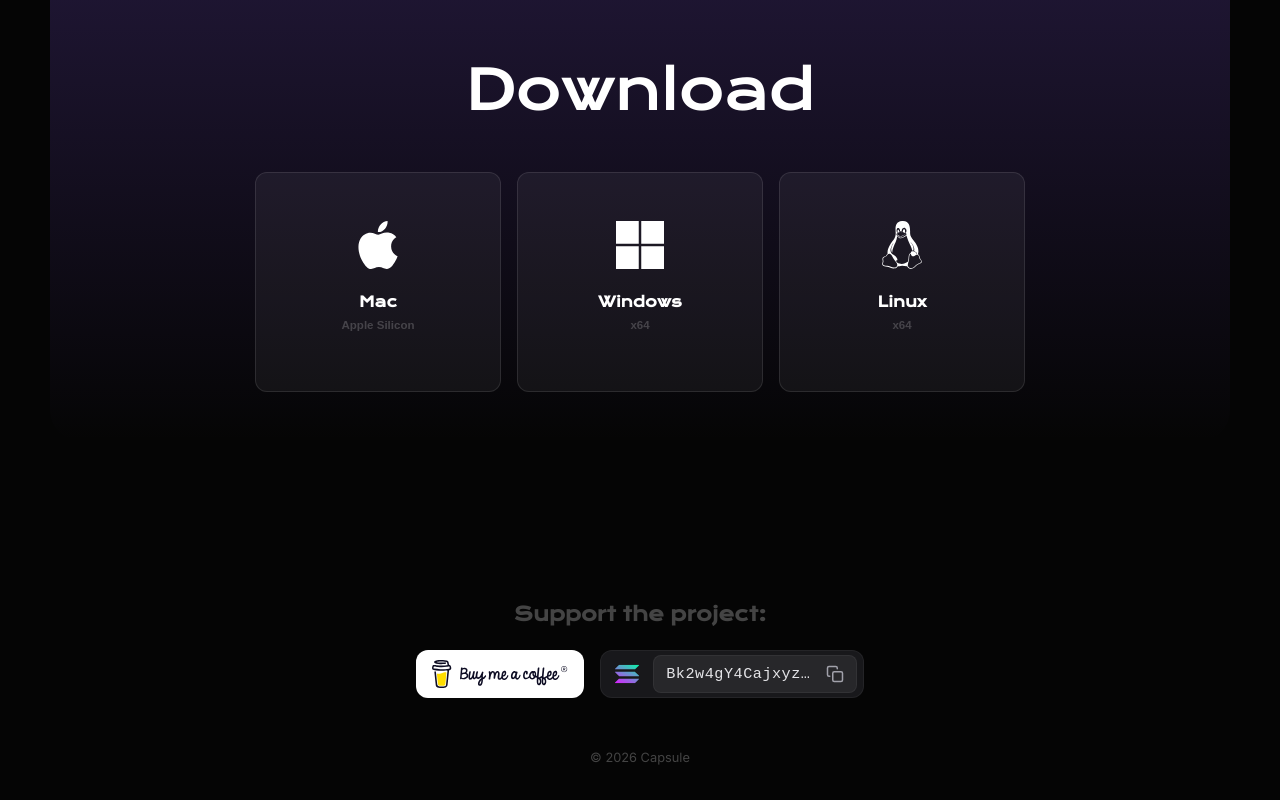
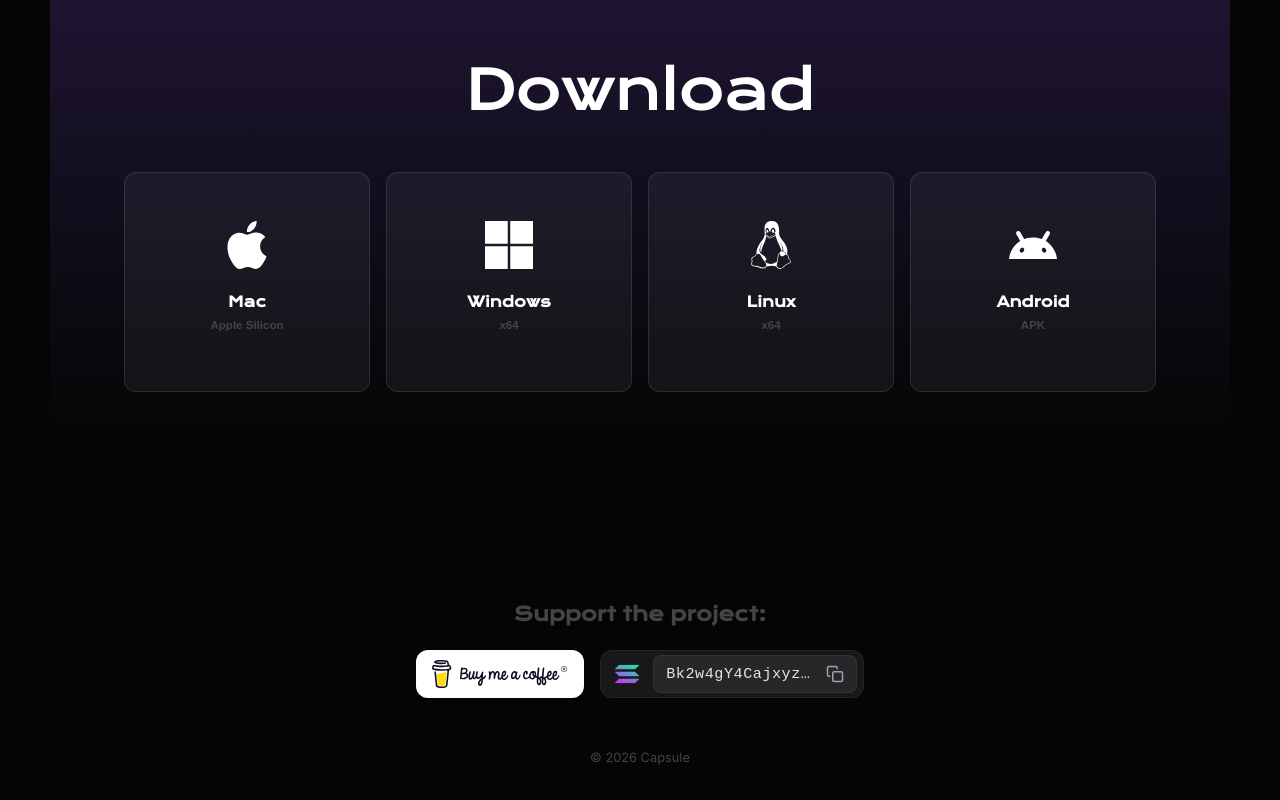
Before and after one commit to kamryn404/capsule-site, a SvelteKit app: page / in a window 1280 px wide. Shown: the part 2414-3214 px from the top of the page. Built offline with nearby package versions, Linux system fonts and the light colour scheme.

Commit message:
add android download

```diff
--- a/src/routes/+page.svelte
+++ b/src/routes/+page.svelte
@@ -181,6 +181,14 @@
                 <img src="/linux.svg" alt="Linux" class="platform-icon" />
                 Linux
                 <p class="small">x64</p>
+            </a>
+            <a
+                href="https://github.com/kamryn404/Capsule/releases/latest/download/Capsule.apk"
+                class="cta-button secondary platform-btn"
+            >
+                <img src="/android.svg" alt="Android" class="platform-icon" />
+                Android
+                <p class="small">APK</p>
             </a>
         </div>
     </section>
```
Also changed, not shown: static/android.svg (added).
